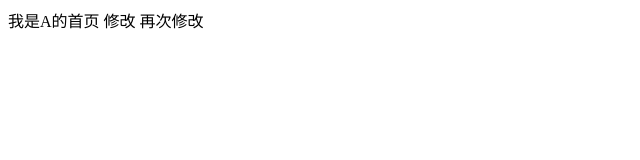
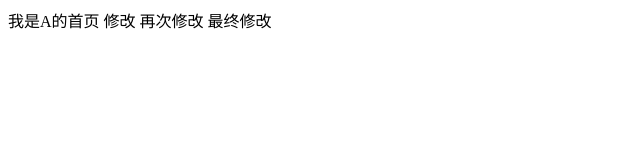
Before and after one commit to why-ustc/git-demo1, a plain HTML site: page index.html in a window 1280 px wide. Shown: the whole page, without its empty margins (0-640 px from the left). Drawn offline with Linux system fonts and the light colour scheme.

Commit message:
A的第四次提交

```diff
--- a/index.html
+++ b/index.html
@@ -8,7 +8,8 @@
 </head>
 
 <body>
-    我是A的首页 修改 再次修改
+    我是A的首页 修改 再次修改 最终修改
+
 </body>
 
 </html>
```
